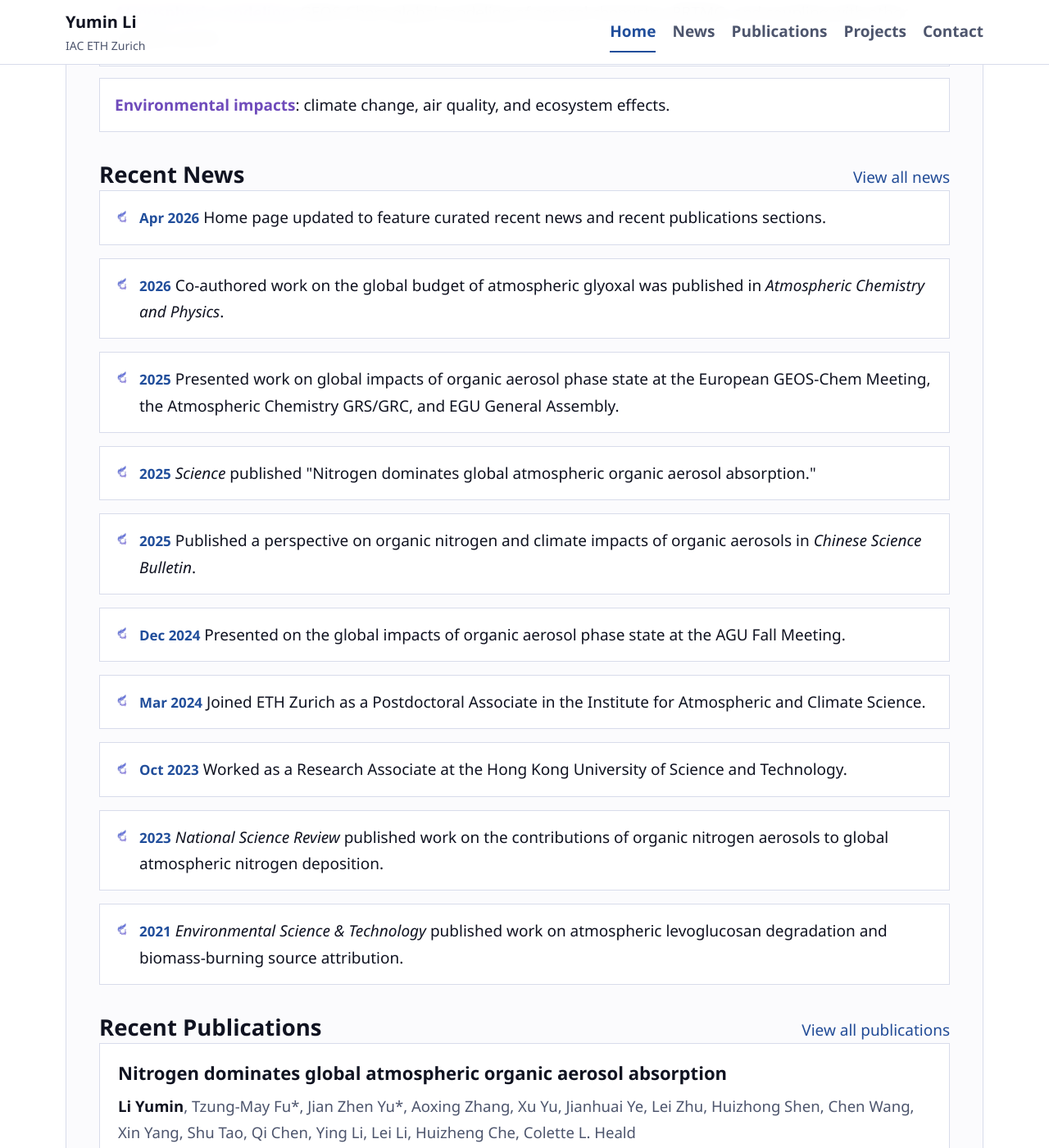
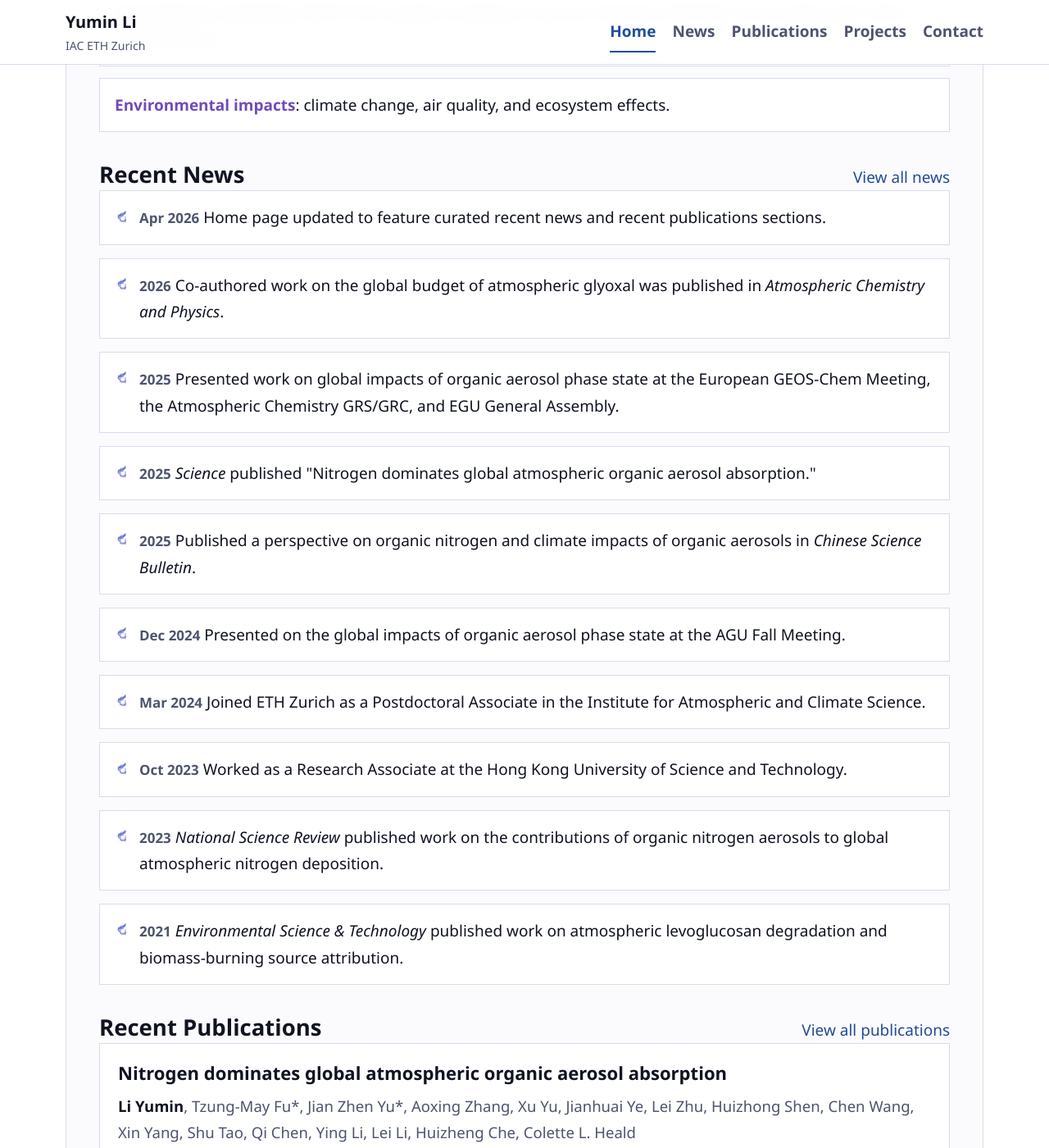
Before and after one commit to LianHeng-Li/Website, a Jekyll site: the page built from home/index.md, in a window 1280 px wide and 1400 px high, scrolled down 1796 px. Shown: the whole window at 82% size. Built offline with Jekyll 4.4.1, drawn with Linux system fonts in a browser that asks for light colours.

Commit message:
Add files via upload

```diff
--- a/assets/css/style.css
+++ b/assets/css/style.css
@@ -395,15 +395,12 @@ a:hover {
   width: 18px;
   height: 18px;
   margin-top: 0.32rem;
-  background-image: url("/images/news-phoenix-marker.png");
-  background-repeat: no-repeat;
-  background-position: center;
-  background-size: contain;
+  object-fit: contain;
   flex: 0 0 18px;
 }
 
 .news-date {
-  color: var(--blue);
+  color: var(--text-soft);
   font-weight: 700;
   font-size: 1.06rem;
 }
--- a/home/index.md
+++ b/home/index.md
@@ -56,43 +56,43 @@ Before joining ETH Zurich in March 2024, Yumin Li was a Research Associate at th
 
 <div class="home-news-list">
   <div class="home-news-item">
-    <span class="news-marker" aria-hidden="true"></span>
+    <img class="news-marker" src="{{ '/images/news-phoenix-marker.png' | relative_url }}" alt="">
     <div><span class="news-date">Apr 2026</span> Home page updated to feature curated recent news and recent publications sections.</div>
   </div>
   <div class="home-news-item">
-    <span class="news-marker" aria-hidden="true"></span>
+    <img class="news-marker" src="{{ '/images/news-phoenix-marker.png' | relative_url }}" alt="">
     <div><span class="news-date">2026</span> Co-authored work on the global budget of atmospheric glyoxal was published in <em>Atmospheric Chemistry and Physics</em>.</div>
   </div>
   <div class="home-news-item">
-    <span class="news-marker" aria-hidden="true"></span>
+    <img class="news-marker" src="{{ '/images/news-phoenix-marker.png' | relative_url }}" alt="">
     <div><span class="news-date">2025</span> Presented work on global impacts of organic aerosol phase state at the European GEOS-Chem Meeting, the Atmospheric Chemistry GRS/GRC, and EGU General Assembly.</div>
   </div>
   <div class="home-news-item">
-    <span class="news-marker" aria-hidden="true"></span>
+    <img class="news-marker" src="{{ '/images/news-phoenix-marker.png' | relative_url }}" alt="">
     <div><span class="news-date">2025</span> <em>Science</em> published "Nitrogen dominates global atmospheric organic aerosol absorption."</div>
   </div>
   <div class="home-news-item">
-    <span class="news-marker" aria-hidden="true"></span>
+    <img class="news-marker" src="{{ '/images/news-phoenix-marker.png' | relative_url }}" alt="">
     <div><span class="news-date">2025</span> Published a perspective on organic nitrogen and climate impacts of organic aerosols in <em>Chinese Science Bulletin</em>.</div>
   </div>
   <div class="home-news-item">
-    <span class="news-marker" aria-hidden="true"></span>
+    <img class="news-marker" src="{{ '/images/news-phoenix-marker.png' | relative_url }}" alt="">
     <div><span class="news-date">Dec 2024</span> Presented on the global impacts of organic aerosol phase state at the AGU Fall Meeting.</div>
   </div>
   <div class="home-news-item">
-    <span class="news-marker" aria-hidden="true"></span>
+    <img class="news-marker" src="{{ '/images/news-phoenix-marker.png' | relative_url }}" alt="">
     <div><span class="news-date">Mar 2024</span> Joined ETH Zurich as a Postdoctoral Associate in the Institute for Atmospheric and Climate Science.</div>
   </div>
   <div class="home-news-item">
-    <span class="news-marker" aria-hidden="true"></span>
+    <img class="news-marker" src="{{ '/images/news-phoenix-marker.png' | relative_url }}" alt="">
     <div><span class="news-date">Oct 2023</span> Worked as a Research Associate at the Hong Kong University of Science and Technology.</div>
   </div>
   <div class="home-news-item">
-    <span class="news-marker" aria-hidden="true"></span>
+    <img class="news-marker" src="{{ '/images/news-phoenix-marker.png' | relative_url }}" alt="">
     <div><span class="news-date">2023</span> <em>National Science Review</em> published work on the contributions of organic nitrogen aerosols to global atmospheric nitrogen deposition.</div>
   </div>
   <div class="home-news-item">
-    <span class="news-marker" aria-hidden="true"></span>
+    <img class="news-marker" src="{{ '/images/news-phoenix-marker.png' | relative_url }}" alt="">
     <div><span class="news-date">2021</span> <em>Environmental Science &amp; Technology</em> published work on atmospheric levoglucosan degradation and biomass-burning source attribution.</div>
   </div>
 </div>
```
Also changed, not shown: news/index.md (+10 -10 lines).
